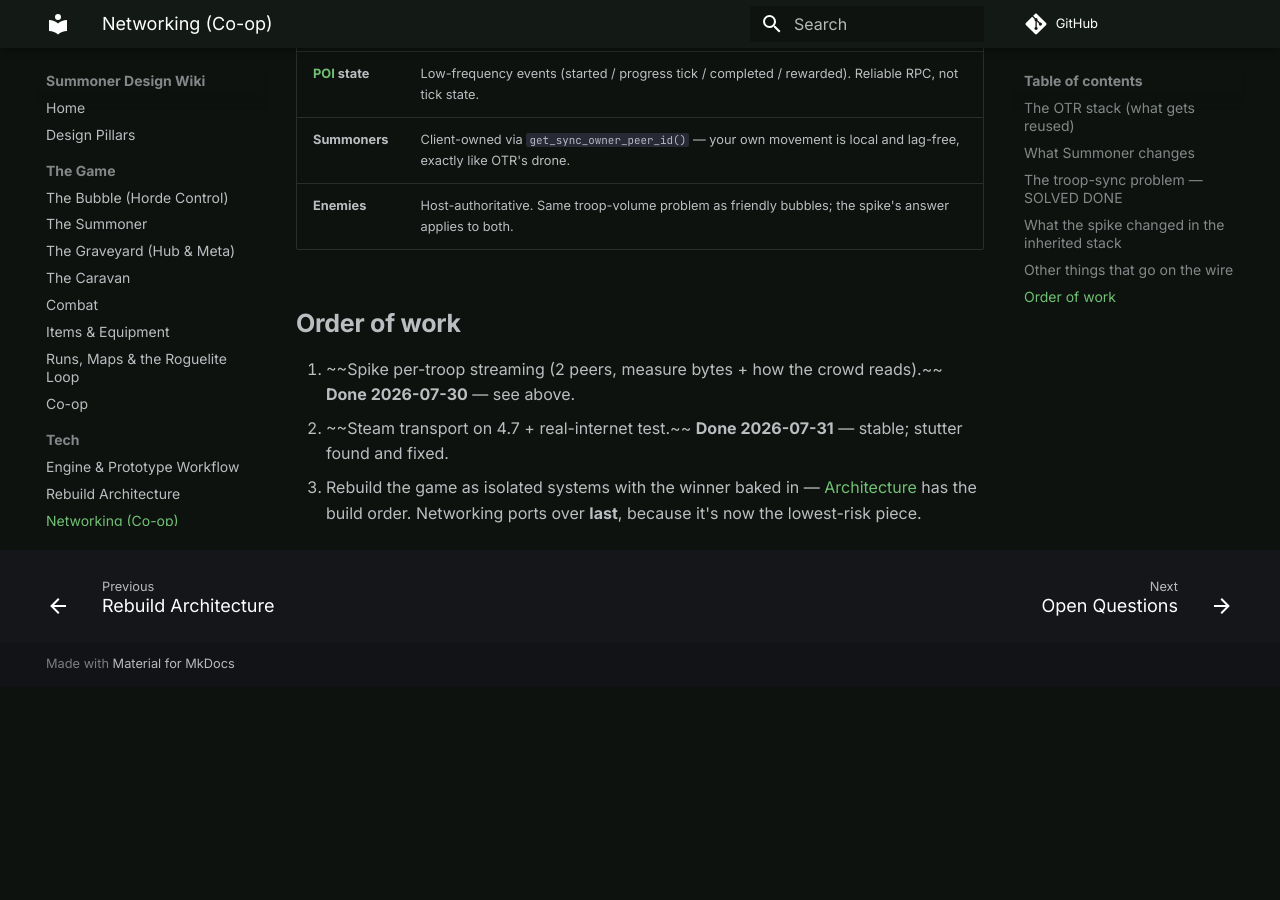
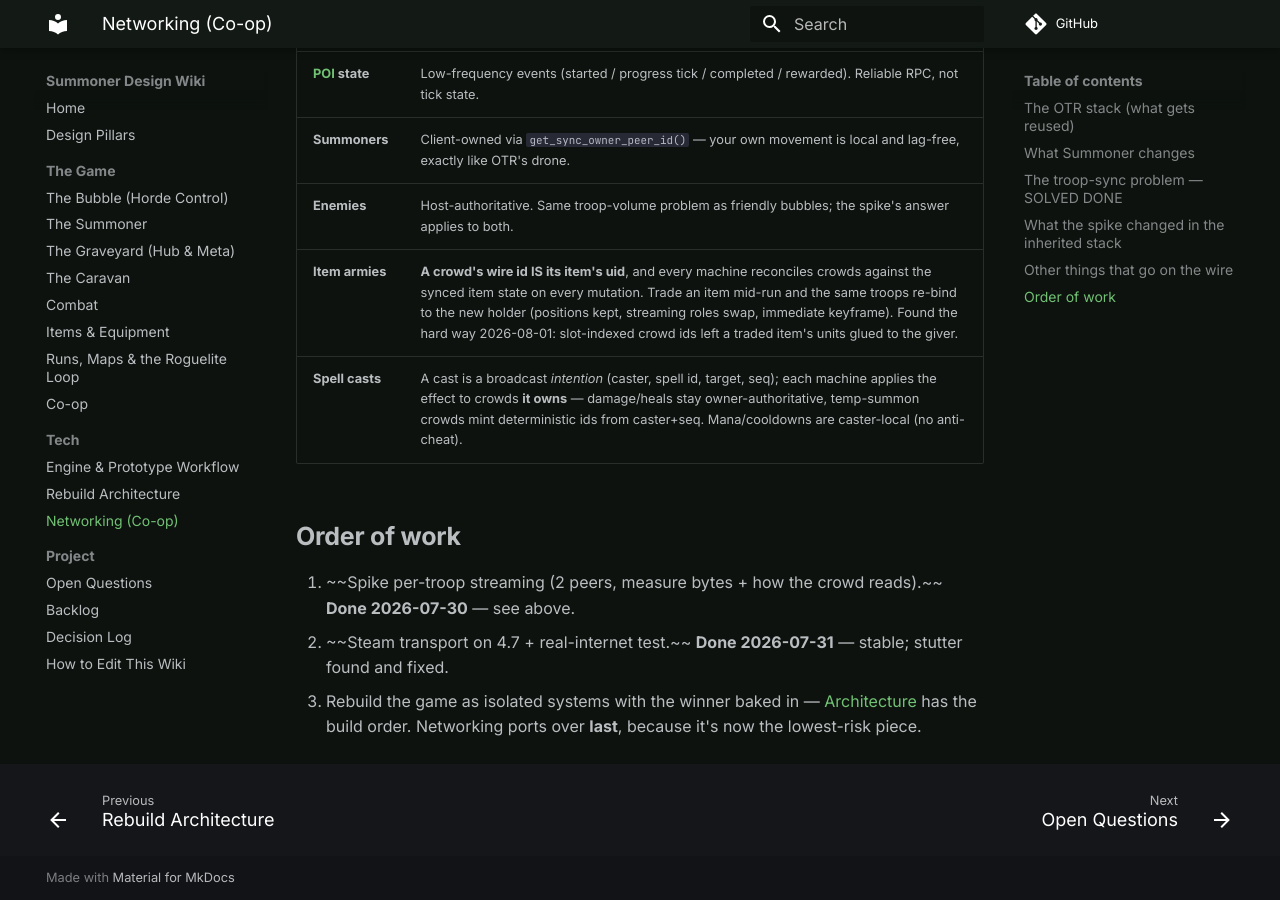
Before and after one commit to cap7n/SummonerWebsite, an MkDocs documentation site: the page built from docs/tech/networking.md, in a window 1280 px wide and 900 px high, scrolled down 3679 px. Built offline with MkDocs 1.6.1 and Material for MkDocs 9.7.7, drawn with Linux system fonts in a browser that asks for light colours; comment, search, counter and statistics services are not loaded; before the commit the page ends 4366 px from its top, so only the background shows below that.

Commit message:
Networking: item armies keyed by item uid + cast-intention rules
Co-Authored-By: Claude Fable 5 <noreply@anthropic.com>

```diff
--- a/docs/tech/networking.md
+++ b/docs/tech/networking.md
@@ -69,6 +69,8 @@ Measured in the spike, mid-battle, ~810 agents:
 | **[POI](../game/runs.md#pois) state** | Low-frequency events (started / progress tick / completed / rewarded). Reliable RPC, not tick state. |
 | **Summoners** | Client-owned via `get_sync_owner_peer_id()` — your own movement is local and lag-free, exactly like OTR's drone. |
 | **Enemies** | Host-authoritative. Same troop-volume problem as friendly bubbles; the spike's answer applies to both. |
+| **Item armies** | **A crowd's wire id IS its item's uid**, and every machine reconciles crowds against the synced item state on every mutation. Trade an item mid-run and the same troops re-bind to the new holder (positions kept, streaming roles swap, immediate keyframe). Found the hard way 2026-08-01: slot-indexed crowd ids left a traded item's units glued to the giver. |
+| **Spell casts** | A cast is a broadcast *intention* (caster, spell id, target, seq); each machine applies the effect to crowds **it owns** — damage/heals stay owner-authoritative, temp-summon crowds mint deterministic ids from caster+seq. Mana/cooldowns are caster-local (no anti-cheat). |
 
 ## Order of work
 
```
